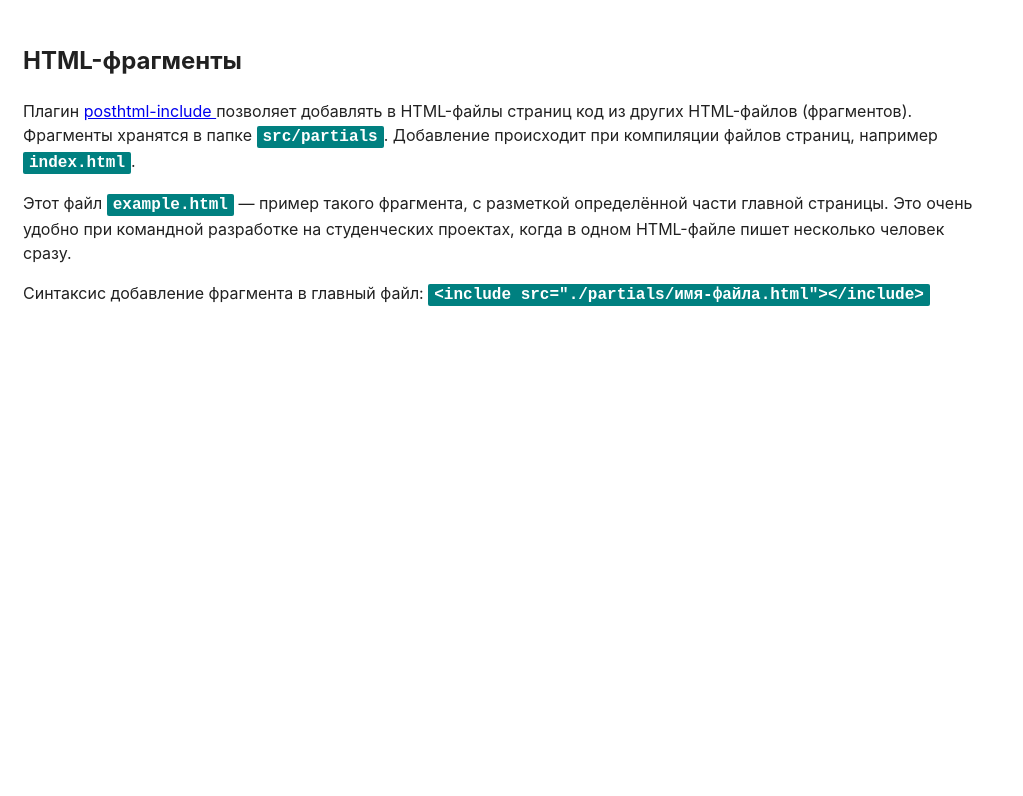
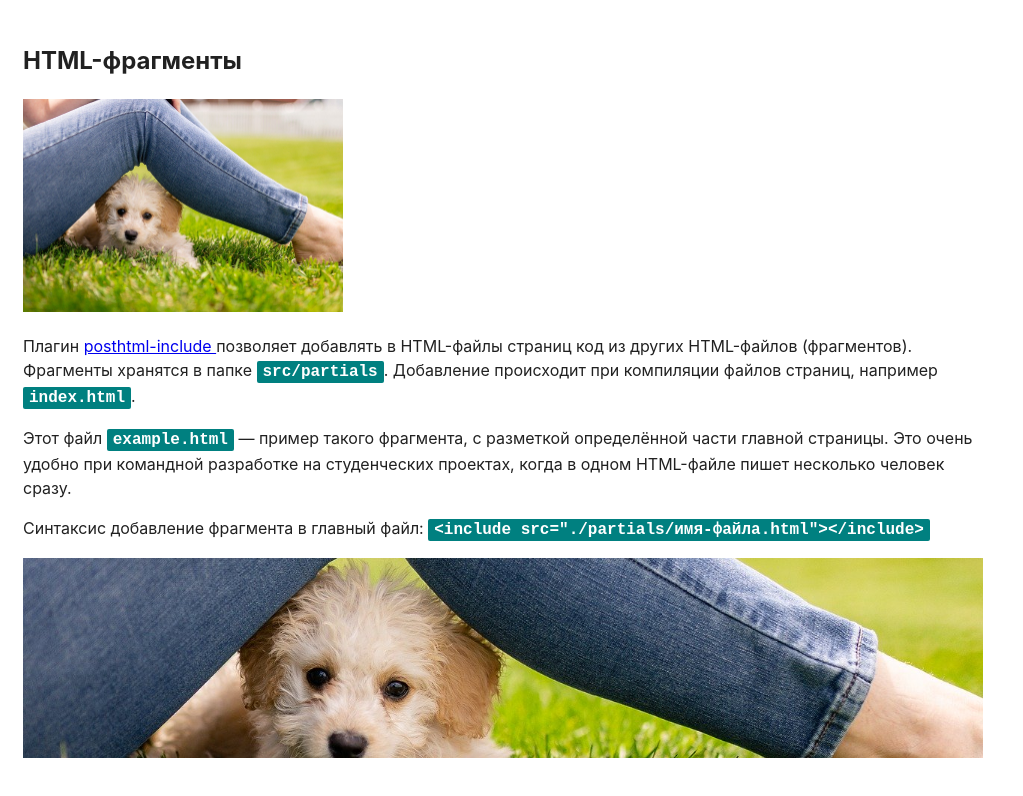
Before and after one commit to ZVA-23/goit-js-hw-11, a website built with Parcel: page src/index.html in a window 1280 px wide. Shown: the whole page, without its empty margins (0-1023 px from the left). Built offline with nearby package versions, Linux system fonts and the light colour scheme.

Commit message:
add image path example

```diff
--- a/src/partials/example.html
+++ b/src/partials/example.html
@@ -1,6 +1,8 @@
 <article class="example">
   <h1>HTML-фрагменты</h1>
 
+  <!-- Путь к изображениям из HTML-фрагмента такой, как буд-то из index.html -->
+  <img src="images/demo.jpg" alt="" width="320" />
   <p>
     Плагин
     <a
@@ -29,4 +31,6 @@
       &lt;include src="./partials/имя-файла.html"&gt;&lt;/include&gt;
     </code>
   </p>
+
+  <div class="background"></div>
 </article>
--- a/src/sass/_example.scss
+++ b/src/sass/_example.scss
@@ -16,3 +16,11 @@
   padding: 2px 6px;
   border-radius: 2px;
 }
+
+.example .background {
+  height: 200px;
+  // Путь к изображениям из SASS-файла всегда такой, как буд-то из папки css
+  background-image: url('../images/demo.jpg');
+  background-size: cover;
+  background-position: center;
+}
```
